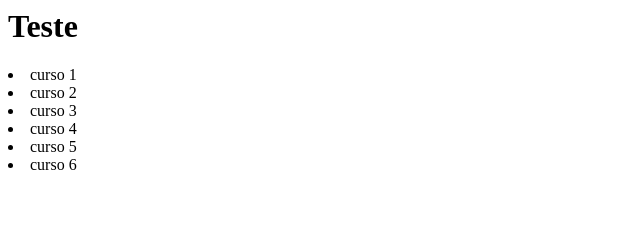
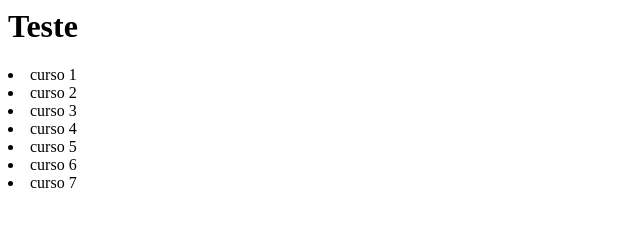
Before and after one commit to lucasparis55/git-test, a plain HTML site: page index.html in a window 1280 px wide. Shown: the full height of the page, 0-640 px from the left. Drawn offline with Linux system fonts and the light colour scheme.

Commit message:
Adicionado curso 7 ao index.html

```diff
--- a/index.html
+++ b/index.html
@@ -6,3 +6,4 @@
 <li>curso 4</li>
 <li>curso 5</li>
 <li>curso 6</li>
+<li>curso 7</li>
```
